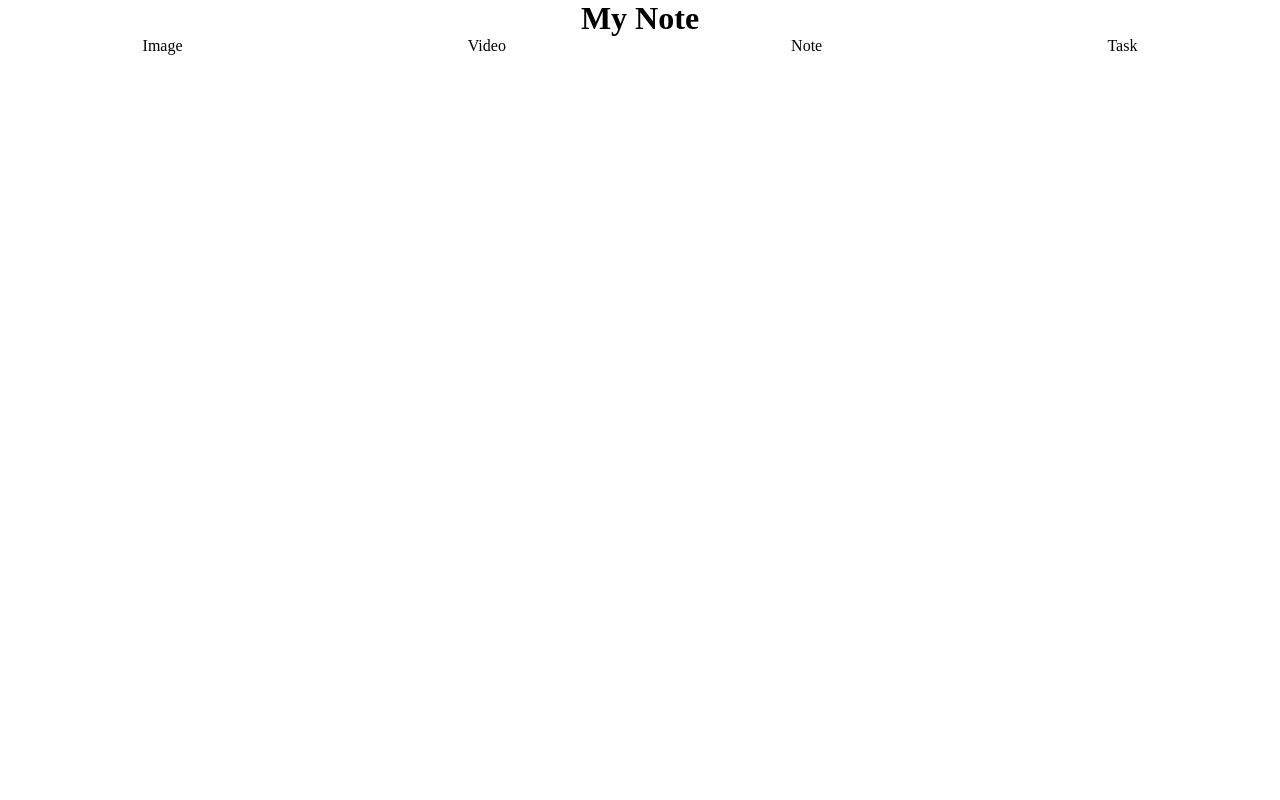
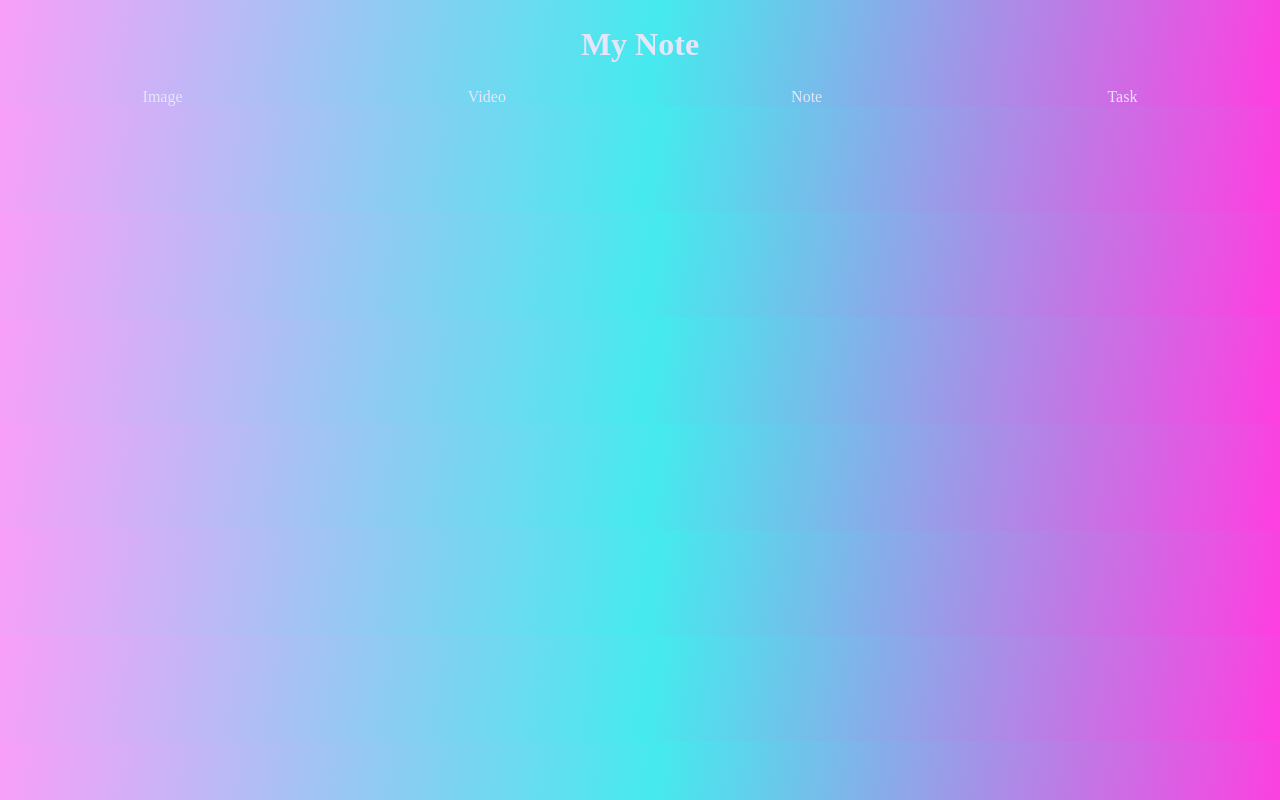
Before and after one commit to tjdls111/Motion, a plain HTML site: page index.html in a window 1280 px wide. Drawn offline with Linux system fonts and the light colour scheme.

Commit message:
background, text color

```diff
--- a/index.html
+++ b/index.html
@@ -14,10 +14,10 @@
             <h1>My Note</h1>
         </div>
         <nav>
-            <div>Image</div>
-            <div>Video</div>
-            <div>Note</div>
-            <div>Task</div>
+            <div class='menu'>Image</div>
+            <div class='menu'>Video</div>
+            <div class='menu'>Note</div>
+            <div class='menu'>Task</div>
         </nav>
     </header>
 
--- a/style.css
+++ b/style.css
@@ -1,13 +1,27 @@
 *{
     border:0;
     margin:0;
+
+    color:lavender;
+}
+
+body{
+    background: rgb(249,159,250);
+    background: linear-gradient(100deg, rgba(249,159,250,1) 0%, rgba(69,234,238,1) 51%, rgba(255,62,225,1) 100%);
 }
 
 header{
     text-align: center;
 }
 
+.title{
+    margin:2%;
+}
 nav{
     display:flex;
     justify-content: space-around;
 }
+
+.menu{
+    margin:0 1%;
+}
```
